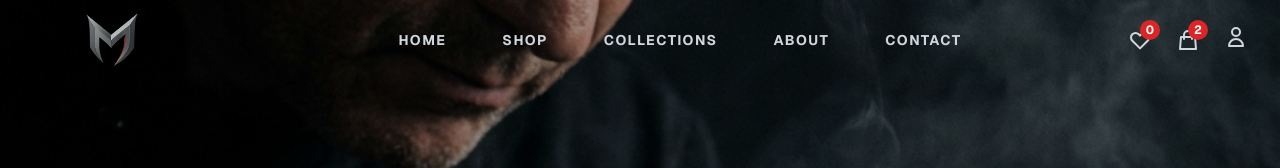
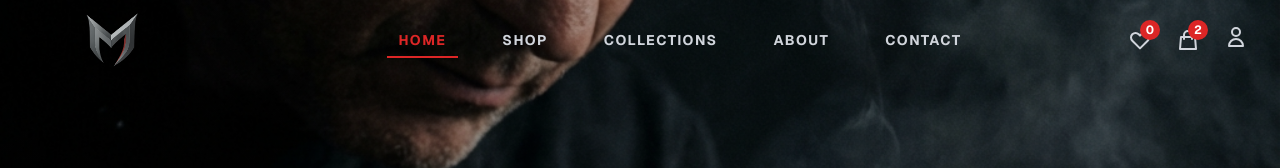
Before and after one commit to bilalajmery/knife-ecommerce, a Next.js app: page / in a window 1280 px wide. Shown: the top 168 px of the page. Built offline with nearby package versions, Linux system fonts and the light colour scheme.

Commit message:
feat: add responsive Navbar component and initial Home page featuring a hero slider, product listings, and category sections.

```diff
--- a/src/app/components/Navbar.js
+++ b/src/app/components/Navbar.js
@@ -1,11 +1,13 @@
 "use client";
 import Link from "next/link";
 import { useState, useEffect } from "react";
+import { usePathname } from "next/navigation";
 
 export default function Navbar() {
   const [isOpen, setIsOpen] = useState(false);
   const [scrolled, setScrolled] = useState(false);
   const [isUserMenuOpen, setIsUserMenuOpen] = useState(false);
+  const pathname = usePathname();
 
   useEffect(() => {
     const handleScroll = () => {
@@ -55,16 +57,29 @@ export default function Navbar() {
           <div className="hidden md:block">
             <div className="ml-10 flex items-baseline space-x-8">
               {["Home", "Shop", "Collections", "About", "Contact"].map(
-                (item) => (
-                  <Link
-                    key={item}
-                    href={item === "Home" ? "/" : `/${item.toLowerCase()}`}
-                    className="relative group px-3 py-2 text-sm font-bold uppercase tracking-widest text-gray-300 hover:text-white transition-colors"
-                  >
-                    {item}
-                    <span className="absolute bottom-0 left-0 w-0 h-0.5 bg-primary transition-all duration-300 group-hover:w-full"></span>
-                  </Link>
-                )
+                (item) => {
+                  const href = item === "Home" ? "/" : `/${item.toLowerCase()}`;
+                  const isActive = pathname === href;
+
+                  return (
+                    <Link
+                      key={item}
+                      href={href}
+                      className={`relative group px-3 py-2 text-sm font-bold uppercase tracking-widest transition-colors ${
+                        isActive
+                          ? "text-primary"
+                          : "text-gray-300 hover:text-white"
+                      }`}
+                    >
+                      {item}
+                      <span
+                        className={`absolute bottom-0 left-0 h-0.5 bg-primary transition-all duration-300 ${
+                          isActive ? "w-full" : "w-0 group-hover:w-full"
+                        }`}
+                      ></span>
+                    </Link>
+                  );
+                }
               )}
             </div>
           </div>
--- a/src/app/pages/home.js
+++ b/src/app/pages/home.js
@@ -224,6 +224,7 @@ export default function HomePage() {
                   src={collection.image}
                   alt={collection.title}
                   fill
+                  sizes="(max-width: 768px) 100vw, 33vw"
                   className="object-cover opacity-60 group-hover:opacity-40 transition-opacity"
                 />
                 <div className="absolute inset-0 bg-gradient-to-t from-black via-black/50 to-transparent opacity-90" />
--- a/src/app/template.js
+++ b/src/app/template.js
@@ -8,7 +8,7 @@ export default function Template({ children }) {
   useEffect(() => {
     const timer = setTimeout(() => {
       setLoading(false);
-    }, 3000);
+    }, 1500);
     return () => clearTimeout(timer);
   }, []);
 
```
